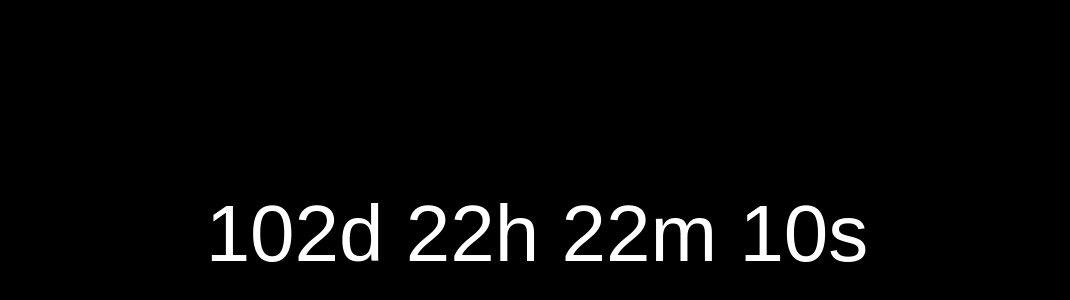
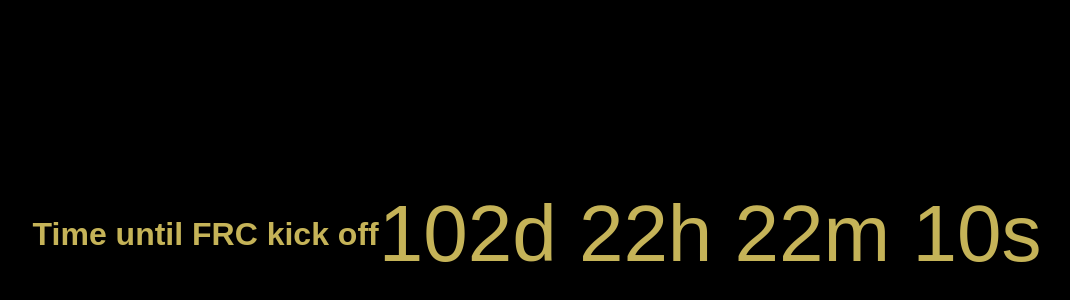
Before and after one commit to the-king-bob/the-king-bob.github.io, a plain HTML site: page index.html in a window 1280 px wide. Shown: the part 166-466 px from the top of the page, without its empty margins (103-1173 px from the left). Drawn offline with Linux system fonts and the light colour scheme.

Commit message:
Change text color in index.html from white to gold

```diff
--- a/index.html
+++ b/index.html
@@ -1,9 +1,11 @@
 <!DOCTYPE html>
+<h1>Time until FRC kick off</h1>
 <html lang="en">
 <head>
   <meta charset="UTF-8">
   <meta name="viewport" content="width=device-width, initial-scale=1.0">
   <title>Countdown</title>
+
 
   <style>
     body {
@@ -13,7 +15,7 @@
       justify-content: center;
       align-items: center;
       background: black;
-      color: white;
+      color: #C5B358;
       font-family: Arial, sans-serif;
     }
 
```
